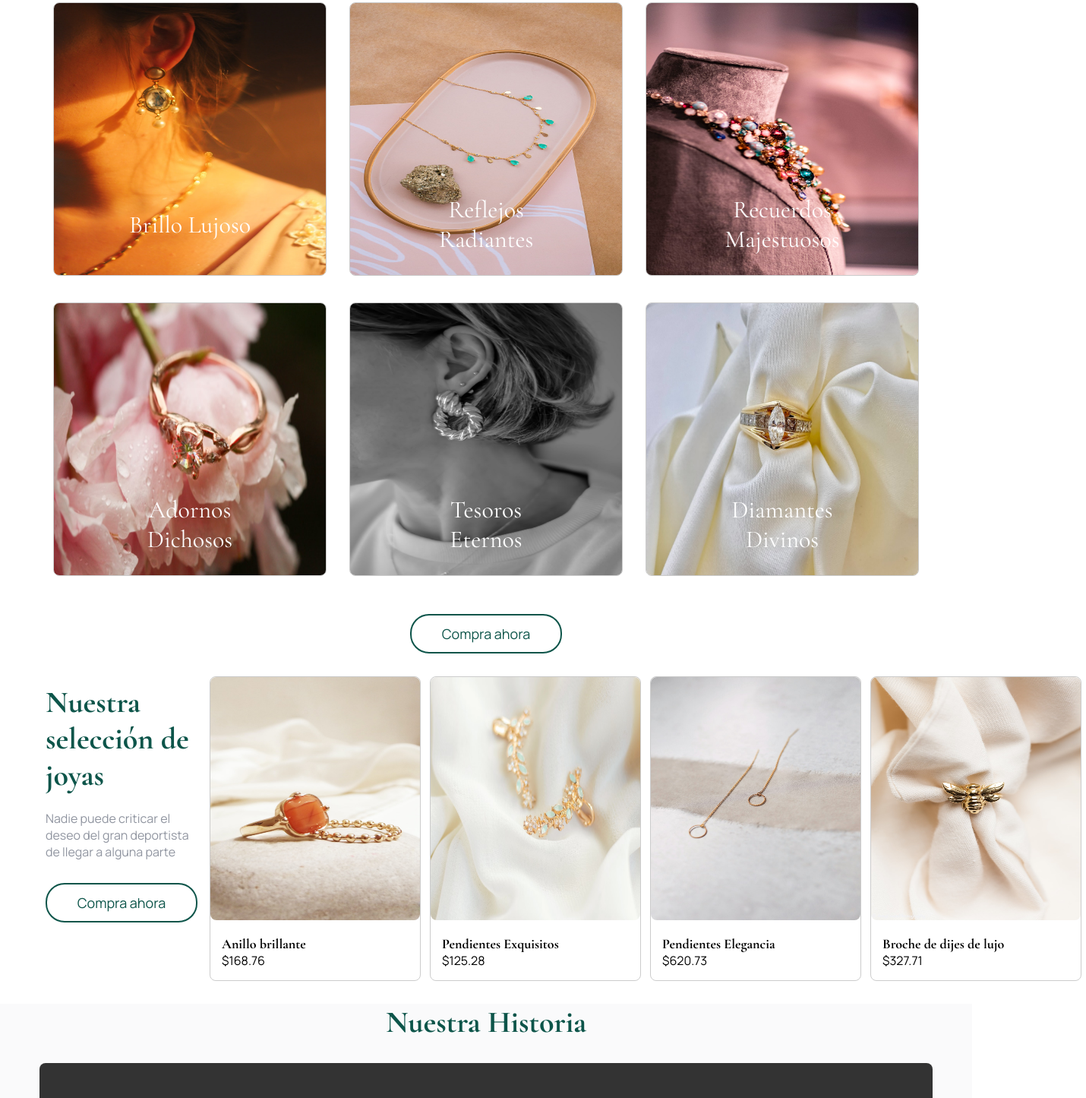
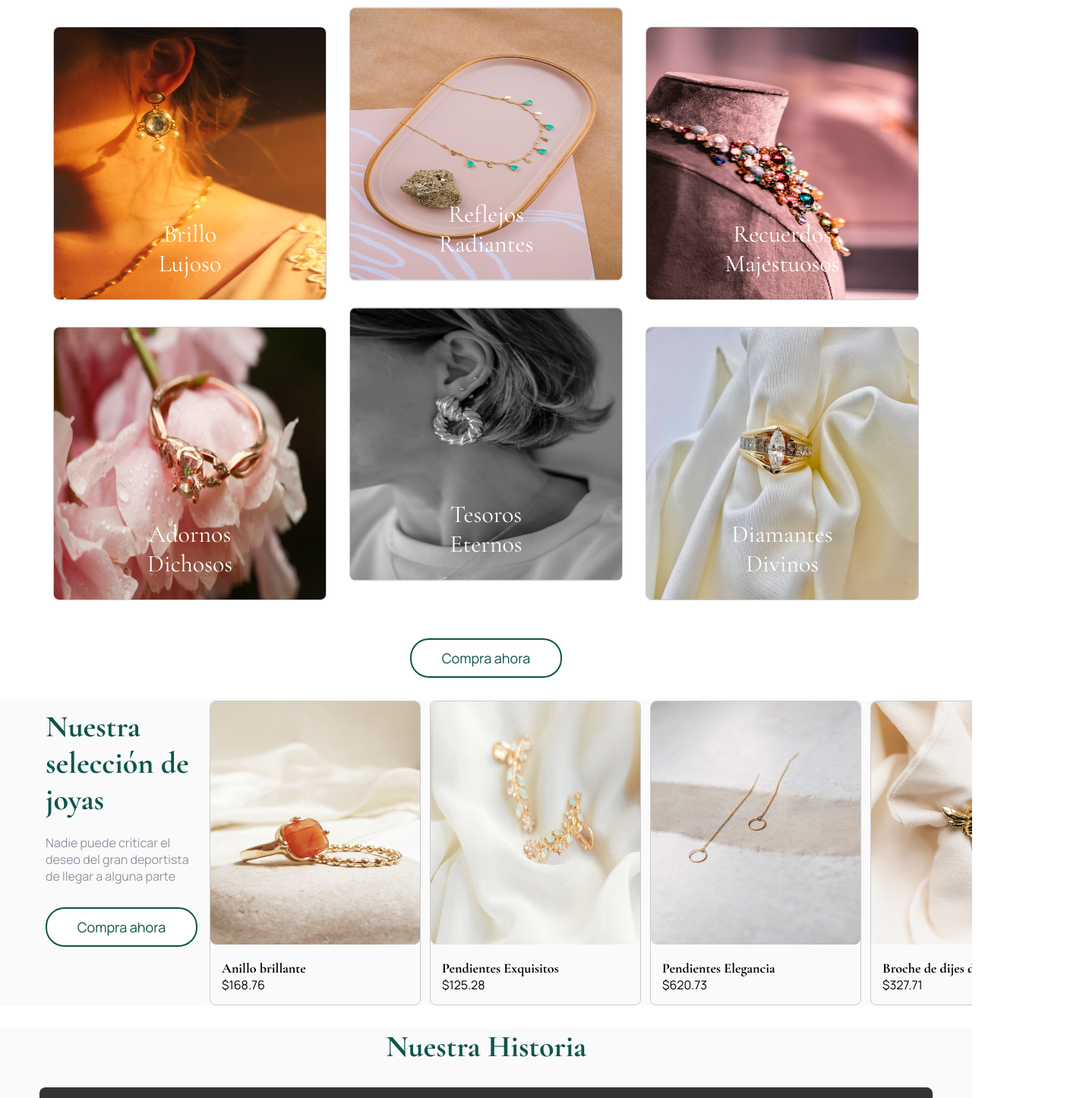
Before and after one commit to AngieLi98/Proyecto-1, a plain HTML site: page index.html in a window 1280 px wide. Shown: the part 1575-3020 px from the top of the page at 76% size, 1430 px wide, since content can reach past the window. Drawn offline with nearby package versions, Linux system fonts and the light colour scheme; grey boxes are pictures that could not be loaded.

Commit message:
correciones de todas las galerias

```diff
--- a/index.html
+++ b/index.html
@@ -126,7 +126,7 @@
              <div class="imagenes">
                  <div class="container" id="img1">
                     <img src="./assets/img/img-5.jpeg" alt="aretes colgante">
-                    <div class="centered">Brillo Lujoso</div>
+                    <div class="centered">Brillo <br> Lujoso</div>
                 </div>
                 <div class="container" id="img2">
                     <img src="./assets/img/img-6.jpeg" alt="tobillera">
@@ -153,7 +153,7 @@
         </section> <!-- 2da galeria -->
 
 
-        <section class="Galeria"> <!-- 3ra galeria en cards-->
+        <section class="Galeria" id="fondo"> <!-- 3ra galeria en cards-->
           <div class="cards1" >
             <h2>Nuestra selección de joyas</h2><br>
             <p class="parrafo">Nadie puede criticar el deseo del gran deportista de llegar a alguna parte</p>
--- a/styles/index.css
+++ b/styles/index.css
@@ -151,6 +151,7 @@ h3 {
 .Galeria {
   display: flex;
   flex-direction: row;
+  overflow: hidden;
 }
 
 .cards1 {
@@ -197,7 +198,7 @@ div.desc {
 
 .nuestras-colecciones {
   text-align: center;
-  margin: 30px auto;
+  margin: 46px auto;
 }
 
 .colecciones {
@@ -240,6 +241,10 @@ div.desc {
     border-radius: 8px;
   }
 
+  #img2, #img5  {
+    transform: translateY(-7%);
+  }
+
   .centered {
     position: absolute;
     top: 80%;
@@ -278,7 +283,10 @@ div.desc {
     color: white;
   }
 
+  #fondo {
+    background-color: #FAFAFB;
 
+  }
 
   .video {
     background-color: #FAFAFB;
```
